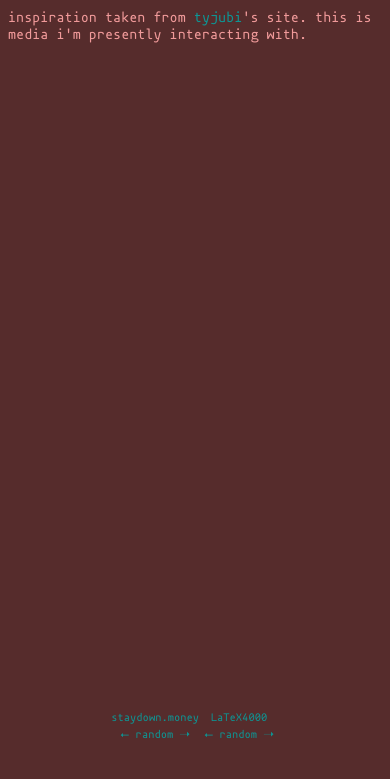
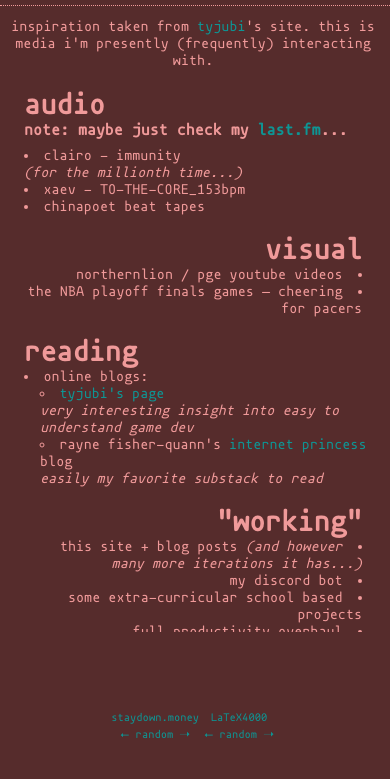
Before and after one commit to lucmayor/celestial-conjunction, an Astro site: page /now in a window 390 px wide. Shown: the part 65-844 px from the top of the page. Built offline with nearby package versions, Linux system fonts and the light colour scheme; Astro itself is replaced by a stand-in of ours.

Commit message:
further layout changes, adding opengraph

```diff
--- a/package.json
+++ b/package.json
@@ -10,6 +10,7 @@
   },
   "dependencies": {
     "@astrojs/svelte": "^7.1.0",
+    "@vercel/og": "^0.6.8",
     "astro": "^5.8.1",
     "dotenv": "^16.5.0",
     "mdast-util-to-string": "^4.0.0",
--- a/src/components/BlogHeader.astro
+++ b/src/components/BlogHeader.astro
@@ -47,11 +47,12 @@
         display: flex;
         flex-direction: row;
         justify-content: space-between;
+        flex-wrap: wrap;
     }
 
     #small-data > div {
         min-width: max-content;
-        width: 100%;
+        flex-grow: 1;
         text-align: center;
         margin-top: 0%;
         margin-bottom: 0%;
--- a/src/components/Header.astro
+++ b/src/components/Header.astro
@@ -58,6 +58,8 @@
     @media only screen and (max-width: 600px) {
         .header {
             flex-direction: column;
+            border-bottom: 1px dotted #f09a9a;
+            padding-bottom: .5rem;
         }
     }
 </style>
--- a/src/layouts/Blog.astro
+++ b/src/layouts/Blog.astro
@@ -10,6 +10,12 @@
     <meta name="viewport" content="width=device-width, initial-scale=1.0" />
     <meta name="generator" content={Astro.generator} />
     <title>lucblog — {frontmatter.title}</title>
+
+    <meta content={"lucblog — " + frontmatter.title} property="og:title" />
+    <meta content={frontmatter.subtitle} property="og:description" />
+    <meta content="https://lovepill.moe/blog" property="og:url" />
+    <meta content="https://lovepill.moe/thummm.png" property="og:image" />
+    <meta content="#f09a9a" data-react-helmet="true" name="theme-color" />
 </head>
 
 <script src="../pages/api/oneko.js"></script>
--- a/src/layouts/Main.astro
+++ b/src/layouts/Main.astro
@@ -12,6 +12,12 @@
     <meta name="viewport" content="width=device-width, initial-scale=1.0" />
     <meta name="generator" content={Astro.generator} />
     <title>{title}</title>
+
+    <meta content="clem.sd" property="og:title" />
+    <meta content="oh, my darling, clementine, dreadful sorry, clementine" property="og:description" />
+    <meta content="https://lovepill.moe/" property="og:url" />
+    <meta content="https://lovepill.moe/thummm.png" property="og:image" />
+    <meta content="#f09a9a" data-react-helmet="true" name="theme-color" />
 </head>
 
 <script src="../pages/api/oneko.js"></script>
@@ -25,7 +31,7 @@
 
     <div class="align">
         <div class="shoutout">
-            site designed by <a href="https://twitter.com/FALCO_PLAYER">@FALCO_PLAYER</a> get it twisted.
+            site designed by <a href="https://twitter.com/FALCO_PLAYER">@FALCO_PLAYER</a>, peace 2 every crease on yr brain.
         </div>
         <Webrings />
     </div>
@@ -81,7 +87,7 @@
             font-size: .9rem;
 
             overflow-y: scroll;
-            scrollbar-width: thin;
+            scrollbar-width: none;
         }
 
 		.overhead {
--- a/src/pages/about.astro
+++ b/src/pages/about.astro
@@ -1,13 +1,47 @@
 ---
-	import Layout from "../layouts/Main.astro";
+import Layout from "../layouts/Main.astro";
 ---
 
 <Layout heading="about" title="aboutaboutaboutaboutaboutaboutabout">
 	<div class="head">
-		about
+		<span class="main"
+			>hi its luc i don't really have much to say about myself
+			surprisingly (but mostly because it feels weird to bear myself this
+			publicly) ... i'm 22, i like cats, i'm half filipino, i'm a bit obsessed with music and fashion,
+			and i enjoy competitive games</span
+		>
+		<span>you probably know me from:</span>
+		<ul>
+			<li>
+				<a href="https://rateyourmusic.com/~romance">rym</a> or <a
+					href="https://www.last.fm/user/luc">last.fm</a>
+			</li>
+			<i>i listen to a lot of music generally</i>
+			<li><a href="https://osu.ppy.sh/users/7314046">osu!</a></li>
+			<i>my most competitive game, possibly</i>
+			<li><a href="https://slippi.gg/user/luc-0">ssbm</a></li>
+			<i>my *new* competitive game... new being relative</i>
+			<li><a href="https://staydown.money/">staydown</a></li>
+			<i>our online, worldwide friend group</i>
+			<li><a href="https://x.com/FALCO_PLAYER">twitter</a></li>
+			<i>i just be posting a lot what can i say</i>
+		</ul>
+
+		<span class="main">regardless, i hope you enjoy nuzzling into my chopped up corner of the web.</span>
 	</div>
 </Layout>
 
 <style>
+	span.main {
+		text-align: center;
+	}
 
+	div.head > span {
+		margin-bottom: .5rem;
+	}
+
+	ul {
+		margin: 0%;
+		margin-bottom: .5rem;
+	}
 </style>
--- a/src/pages/blog.astro
+++ b/src/pages/blog.astro
@@ -8,12 +8,18 @@
 ---
 
 <Layout heading="blog" title="blogblogblogblogblogblogblog">
+	<div id="top">
 		{
 			allPosts.map((post: any) => <Entry link={post.url} readtime={post.frontmatter.minutesread} title={post.frontmatter.title} bio={post.frontmatter.subtitle} tags={post.frontmatter.tags} times={() => {
 				const temp = post.frontmatter.startdate?.slice(0,10);
 				return temp;
 			}} />)
 		}
+	</div>
 </Layout>
 
-<style></style>
+<style>
+	div#top {
+		padding: .5rem;
+	}
+</style>
--- a/src/pages/now.astro
+++ b/src/pages/now.astro
@@ -4,10 +4,102 @@
 
 <Layout heading="about" title="aboutaboutaboutaboutaboutaboutabout">
 	<div class="head">
+		<div id="top">
+			inspiration taken from <a href="https://void.onlytomorrow.net/now">tyjubi</a>'s site.
+			this is media i'm presently (frequently) interacting with.
+		</div>
+
 		<div>
-			inspiration taken from <a href="https:/tyju.cc">tyjubi</a>'s site. this is media i'm presently interacting with.
+			<h1>audio</h1>
+			<h3>note: maybe just check my <a href="https://www.last.fm/user/luc">last.fm</a>...</h3>
+			<ul>
+				<li>clairo - immunity</li>
+				<i>(for the millionth time...)</i>
+				<li>xaev - TO-THE-CORE_153bpm</li>
+				<li>chinapoet beat tapes</li>
+			</ul>
+		</div>
+
+		<div class="alt">
+			<h1 class="alt">visual</h1>
+			<ul>
+				<li>northernlion / pge youtube videos</li>
+				<li>the NBA playoff finals games — cheering for pacers</li>
+			</ul>
+		</div>
+
+		<div>
+			<h1>reading</h1>
+			<ul>
+				<li>online blogs:</li>
+				<ul>
+					<li><a href="https://void.onlytomorrow.net/">tyjubi's page</a></li>
+					<i>very interesting insight into easy to understand game dev</i>
+					<li>rayne fisher-quann's <a href="https://internetprincess.substack.com">internet princess</a> blog</li>
+					<i>easily my favorite substack to read</i>
+				</ul>
+			</ul>
+		</div>
+
+		<div class="alt">
+			<h1 class="alt">"working"</h1>
+			<ul>
+				<li>this site + blog posts <i>(and however many more iterations it has...)</i></li>
+				<li>my discord bot</li>
+				<li>some extra-curricular school based projects</li>
+				<li>full productivity overhaul</li>
+			</ul>
 		</div>
 	</div>
 </Layout>
 
-<style></style>
+<style>
+
+	#top {
+		text-align: center;
+		padding-left: 0;
+	}
+
+	ul {
+		margin: 0;
+		padding: 0;
+		list-style-position: inside;
+	}
+
+	ul > li {
+		padding-left: 0;
+	}
+
+	ul > ul {
+		padding-left: 1rem;
+	}
+
+	div.alt > ul > li {
+		text-align: right;
+		direction: rtl;
+		padding-right: 1rem;
+		margin-left: 0;
+	}
+
+	div.head > * {
+		padding-left: 1rem;
+	}
+
+	h1 {
+		margin-bottom: 0;
+	}
+
+	h1.alt {
+		padding-left: 0;
+		padding-right: 1rem;
+		text-align: right;
+	}
+
+	div.head > * > h3 {
+		margin-top: 0;
+		padding-top: 0;
+		padding-left: 0;
+		margin-bottom: 0.5rem;
+		font-size: 1rem;
+	}
+</style>
--- a/src/pages/projects.astro
+++ b/src/pages/projects.astro
@@ -37,13 +37,13 @@
 </Layout>
 
 <style>
-
 	h1 {
 		padding: 0%;
 		margin: 0%;
 		text-align: left;
 		font-size: 1rem;
-		padding-bottom: .3rem;
+		padding-top: .2rem;
+		padding-bottom: .5rem;
 	}
 
 	h1.alt {
```
Also changed, not shown: src/components/WorkEntry.astro (+22 -7 lines), src/pages/posts/testpost.md (+3 -3 lines), 1 other file. Lines whose indentation alone changed are shown as unchanged.
